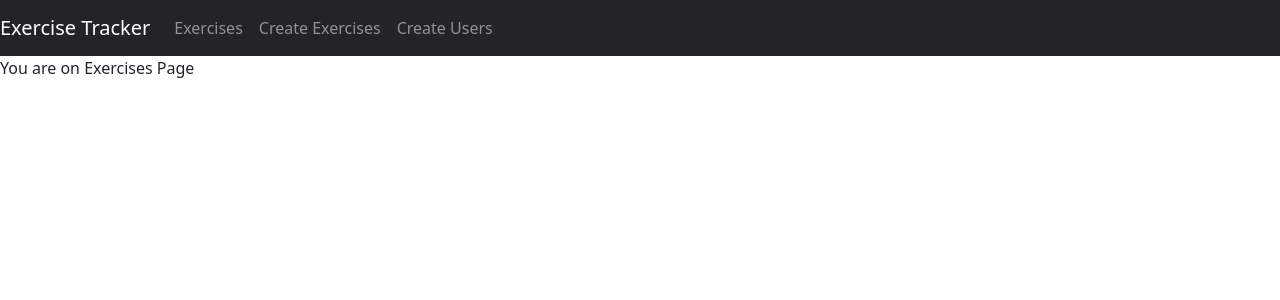
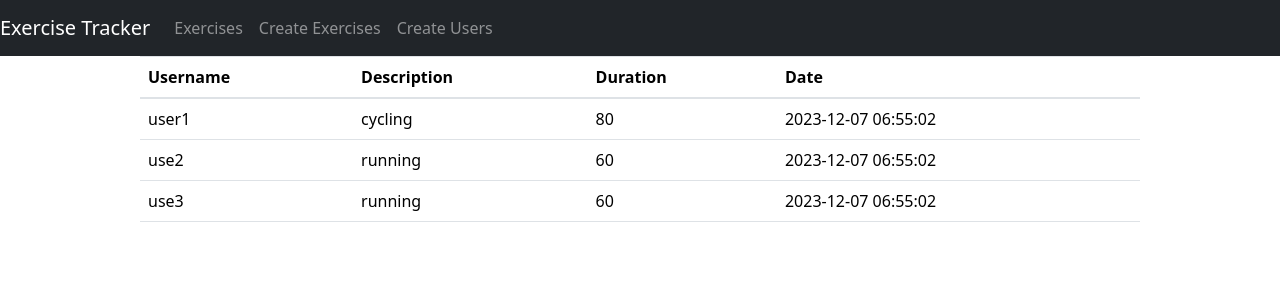
Before and after one commit to mahi9632/trackBuddy, a React (Create React App) app in the folder trackBuddy-ui/exercise-tracker/: page / in a window 1280 px wide. Shown: the top 300 px of the page. Built offline with nearby package versions, Linux system fonts and the light colour scheme.

Commit message:
created Table rendering

```diff
--- a/trackBuddy-ui/exercise-tracker/src/App.js
+++ b/trackBuddy-ui/exercise-tracker/src/App.js
@@ -9,6 +9,7 @@ import {
 import Exercises from './components/Exercises.component';
 import CreateExercises from './components/CreateExercises.comonent';
 import Navbar from "./components/NavBar"
+import CreateUsers from './components/CreateUsers.components';
 function App() {
   return (
     <>
@@ -18,7 +19,7 @@ function App() {
         <Route path="/" element={<Exercises />} />
         {/* <Route path="/edit/:id" element={<EditExercises />} /> */}
         <Route path="/create" element={<CreateExercises />} />
-        {/* <Route path="/user" element={<CreateUsers />} /> */}
+        <Route path="/user" element={<CreateUsers />} />
         </Routes>
       </Router>
     </>
--- /dev/null
+++ b/trackBuddy-ui/exercise-tracker/src/components/CreateUsers.components.js
@@ -0,0 +1,13 @@
+import React from 'react';
+
+
+const  CreateUsers = ()=>{
+    return (
+       <div>
+        You are on CreateUsers Page
+       </div>
+    )
+}
+
+
+export default CreateUsers
--- a/trackBuddy-ui/exercise-tracker/src/components/EditExercises.component.js
+++ b/trackBuddy-ui/exercise-tracker/src/components/EditExercises.component.js
@@ -1,4 +1,5 @@
 import React from 'react';
+
 
 
 const  EditExercises = ()=>{
--- a/trackBuddy-ui/exercise-tracker/src/components/Exercises.component.js
+++ b/trackBuddy-ui/exercise-tracker/src/components/Exercises.component.js
@@ -1,9 +1,65 @@
 import React from 'react';
-
+let ExercisesData = [
+    {
+        "username": "user1",
+        "description": "cycling",
+        "duration": 80,
+        "date": "2023-12-07 06:55:02"
+    },
+    {
+        "username": "use2",
+        "description": "running",
+        "duration": 60,
+        "date": "2023-12-07 06:55:02"
+    },
+    {
+        "username": "use3",
+        "description": "running",
+        "duration": 60,
+        "date": "2023-12-07 06:55:02"
+    }
+]
 const  Exercises = ()=>{
     return (
        <div>
-        You are on Exercises Page
+      <div className='container-fluid' style={{ width: '80%', alignItems: 'center' }}>
+         <table className='table'>
+                    <thead style={{ alignContent: 'center' }} >
+                        <tr>
+                            <th>
+                                Username
+                            </th>
+                            <th>
+                                Description
+                            </th>
+                            <th>
+                                Duration
+                            </th>
+                            <th>
+                                Date
+                            </th>
+                        </tr>
+                    </thead>
+                    <tbody >
+                        {ExercisesData.map(ele => {
+                            return <tr key={ele.username}>
+                                <td>
+                                    {ele.username}
+                                </td>
+                                <td>
+                                    {ele.description}
+                                </td>
+                                <td>
+                                    {ele.duration}
+                                </td>
+                                <td>
+                                    {ele.date}
+                                </td>
+                            </tr>
+                        })}
+                    </tbody>
+                </table>
+         </div>
        </div>
     )
 }
```
